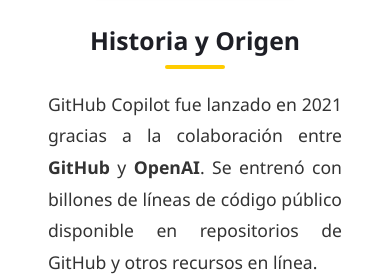
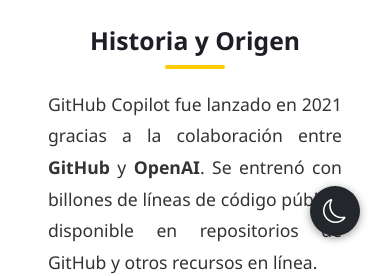
Before and after one commit to lautaro111/Tiposdeia, a plain HTML site: page copilot.html in a window 390 px wide. Shown: the part 578-854 px from the top of the page. Drawn offline with nearby package versions, Linux system fonts and the light colour scheme.

Commit message:
Update copilot.html

```diff
--- a/copilot.html
+++ b/copilot.html
@@ -169,4 +169,37 @@ console.log(saludar("Lautaro"));
   <!-- Bootstrap Icons -->
   <link rel="stylesheet" href="https://cdn.jsdelivr.net/npm/bootstrap-icons@1.10.5/font/bootstrap-icons.css">
 </body>
+
+<!-- Botón flotante para alternar modo oscuro -->
+<button id="darkModeToggle" title="Alternar modo oscuro">
+  <i class="bi bi-moon"></i>
+</button>
+
+<script>
+  // Alternar modo oscuro manualmente
+  const toggleBtn = document.getElementById('darkModeToggle');
+  const body = document.body;
+  // Guardar preferencia en localStorage
+  function setDarkMode(on) {
+    if (on) {
+      body.classList.add('dark-mode');
+      localStorage.setItem('darkMode', 'on');
+      toggleBtn.innerHTML = '<i class="bi bi-brightness-high"></i>';
+      toggleBtn.title = 'Cambiar a modo claro';
+    } else {
+      body.classList.remove('dark-mode');
+      localStorage.setItem('darkMode', 'off');
+      toggleBtn.innerHTML = '<i class="bi bi-moon"></i>';
+      toggleBtn.title = 'Cambiar a modo oscuro';
+    }
+  }
+  // Leer preferencia al cargar
+  if (localStorage.getItem('darkMode') === 'on') {
+    setDarkMode(true);
+  } else {
+    setDarkMode(false);
+  }
+  toggleBtn.onclick = () => setDarkMode(!body.classList.contains('dark-mode'));
+</script>
+</body>
 </html>
```
